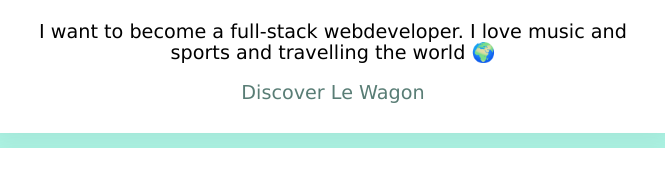
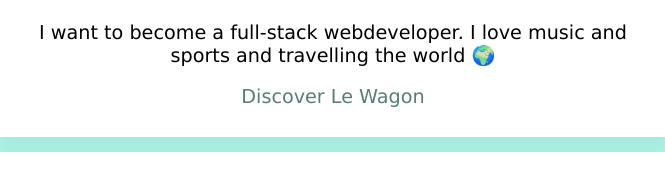
Before and after one commit to ppruessen/ppruessen.github.io, a plain HTML site: page index.html in a window 1280 px wide. Shown: the part 535-726 px from the top of the page, 307-972 px from the left. Drawn offline with Linux system fonts and the light colour scheme; a web font is replaced by a local one.

Commit message:
added lineheight to p tags

```diff
--- a/style.css
+++ b/style.css
@@ -81,6 +81,10 @@
   font-size: 1.2em;
 }
 
+p {
+  line-height: 1.2em;
+}
+
 
 @media (max-width: 960px) {
   /* For a screen < 960px, this CSS will be read */
@@ -92,6 +96,7 @@
 
   .card {
     width: 66%;
+  }
 }
 
 @media (max-width: 720px) {
@@ -104,7 +109,7 @@
 
   .card {
     width: 66%;
-}
+  }
 }
 
 @media (max-width: 540px) {
```
